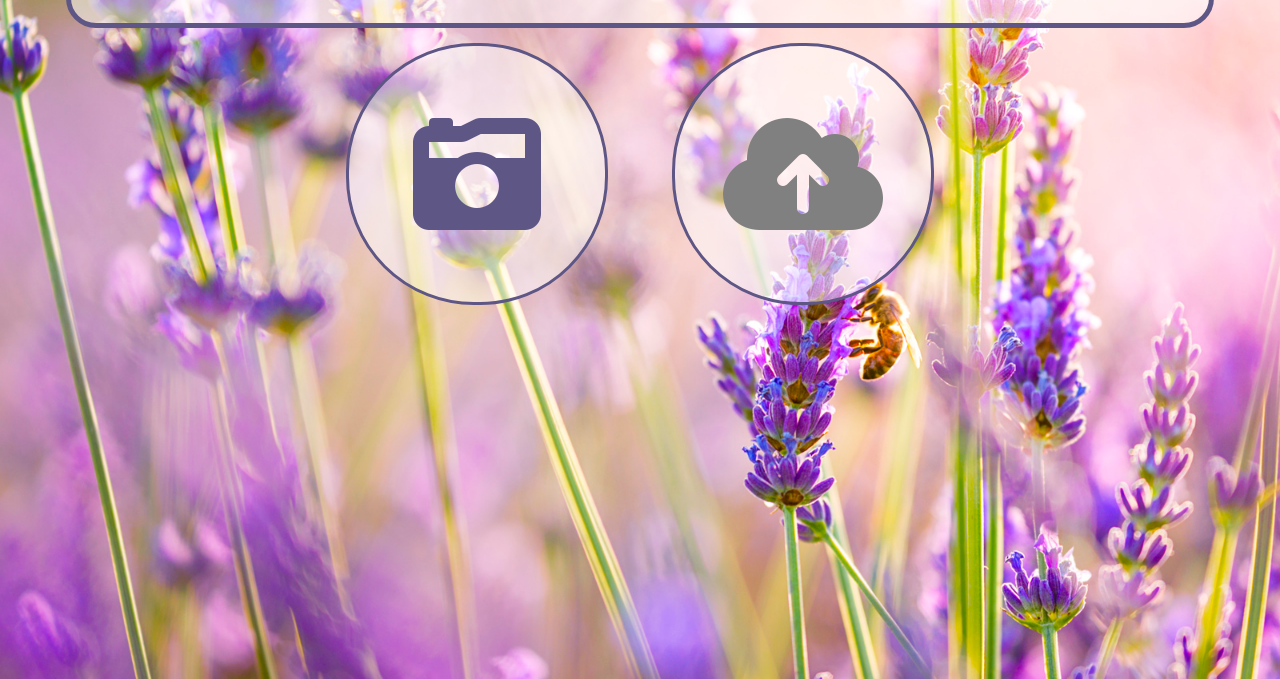
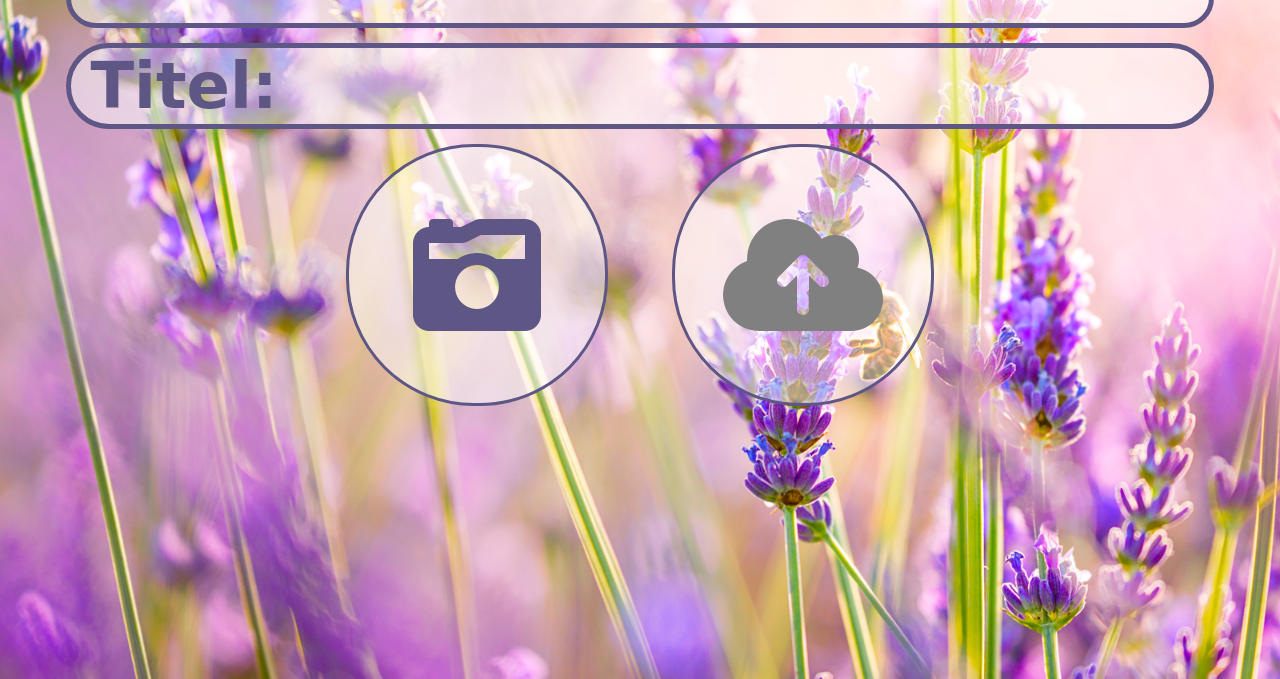
Before and after one commit to irongollem/irongollem.github.io, a website: page index.html in a window 1280 px wide. Shown: the part 129-808 px from the top of the page. Drawn offline with Linux system fonts and the light colour scheme; a web font is replaced by a local one.

Commit message:
added title input field

```diff
--- a/css/camera.css
+++ b/css/camera.css
@@ -8,6 +8,15 @@ body {
     font: bold 4em 'Clicker Script', cursive;
     text-align: center;
     height: 100%;
+}
+
+input[type=text] {
+  width: 100%;
+  height: 100%;
+  background: none;
+  text-decoration: none;
+  border: 0;
+  font: bold 1em 'Clicker Script', cursive;
 }
 
 #camera {
@@ -41,6 +50,10 @@ body {
     justify-content: center;
 }
 
+.frame-wrapper span{
+  margin: 0 .3em;
+}
+
 .buttons {
     display: flex;
     justify-content: center;
--- a/index.html
+++ b/index.html
@@ -14,6 +14,10 @@
         <img id="frame">
         <span id="textSpan" class="hidden">Bedankt!</span>
     </div>
+      <div class="frame-wrapper">
+        <span>Titel:</span>
+        <input type="text" id="photo-title" maxlength="30">
+      </div>
     <input type="file" accept="image/*" capture="camera" name="camera" id="camera">
 
     <div class="buttons">
--- a/js/camera.js
+++ b/js/camera.js
@@ -1,7 +1,11 @@
+'use strict';
+
+var app = function() {
     var camera = document.getElementById('camera');
     var frame = document.getElementById('frame');
     var textSpan = document.getElementById('textSpan');
     var uploadButton = document.getElementById('upload-button');
+    var photoTitle = document.getElementById('photo-title');
     var client = new XMLHttpRequest();
 
     camera.addEventListener('change', loadFotoToPreview);
@@ -12,7 +16,7 @@ function uploadFoto(e) {
         var formData = new FormData();
 
         formData.append('photo', camera.files[0]);
-    formData.append('title', 'Untitled');
+        formData.append('title', photoTitle.value || 'Undefined');
 
         client.open('post', 'https://zulfiqar.nl/kelvinrianka/postImage.php', true);
         client.setRequestHeader('Content-Type', 'multipart/form-data');
@@ -37,3 +41,4 @@ function sendSuccessMessage() {
             alert('Er ging iets verkeerd. Probeer opnieuw of klaag bij Zishan');
         }
     }
+}();
```
Lines whose indentation alone changed are shown as unchanged.
